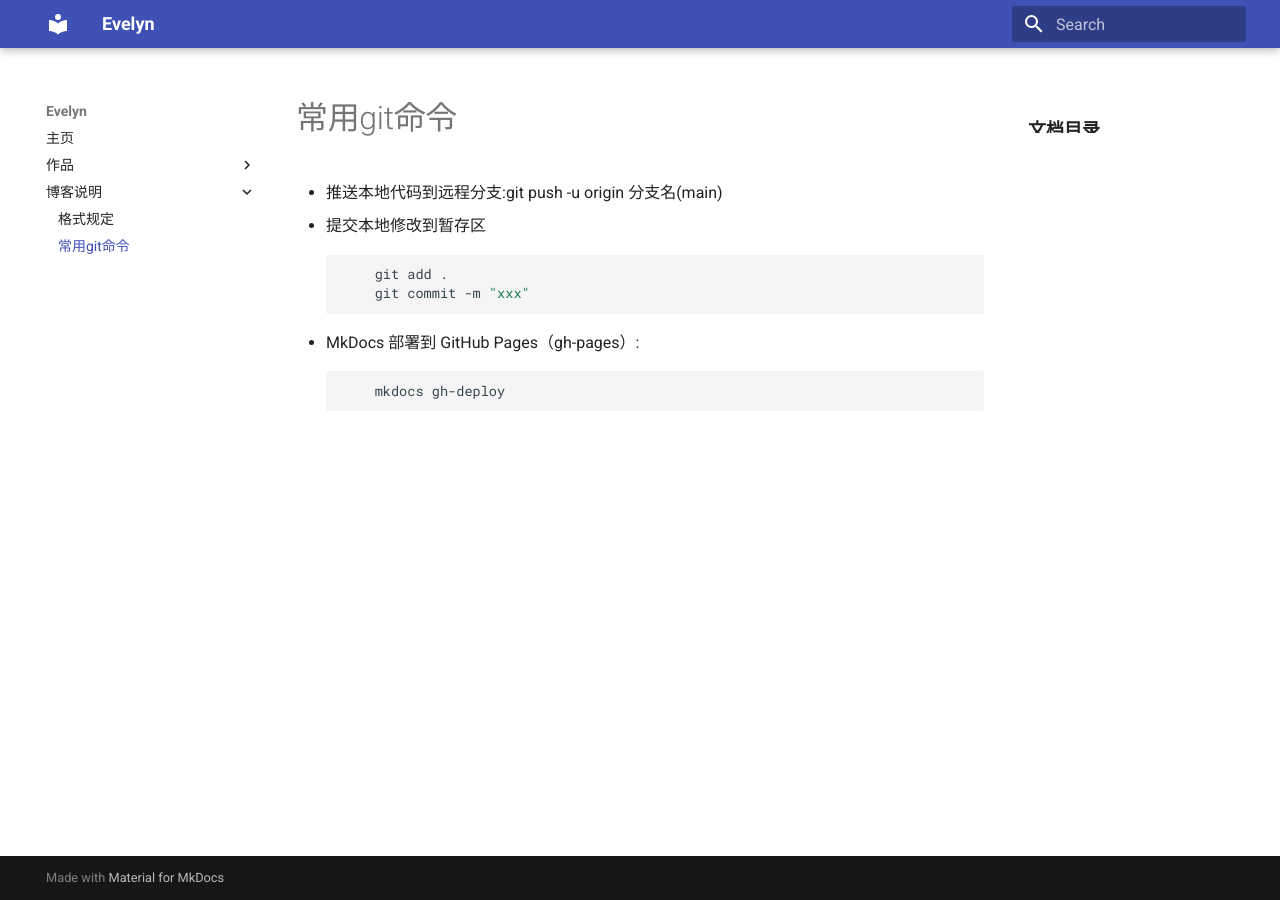
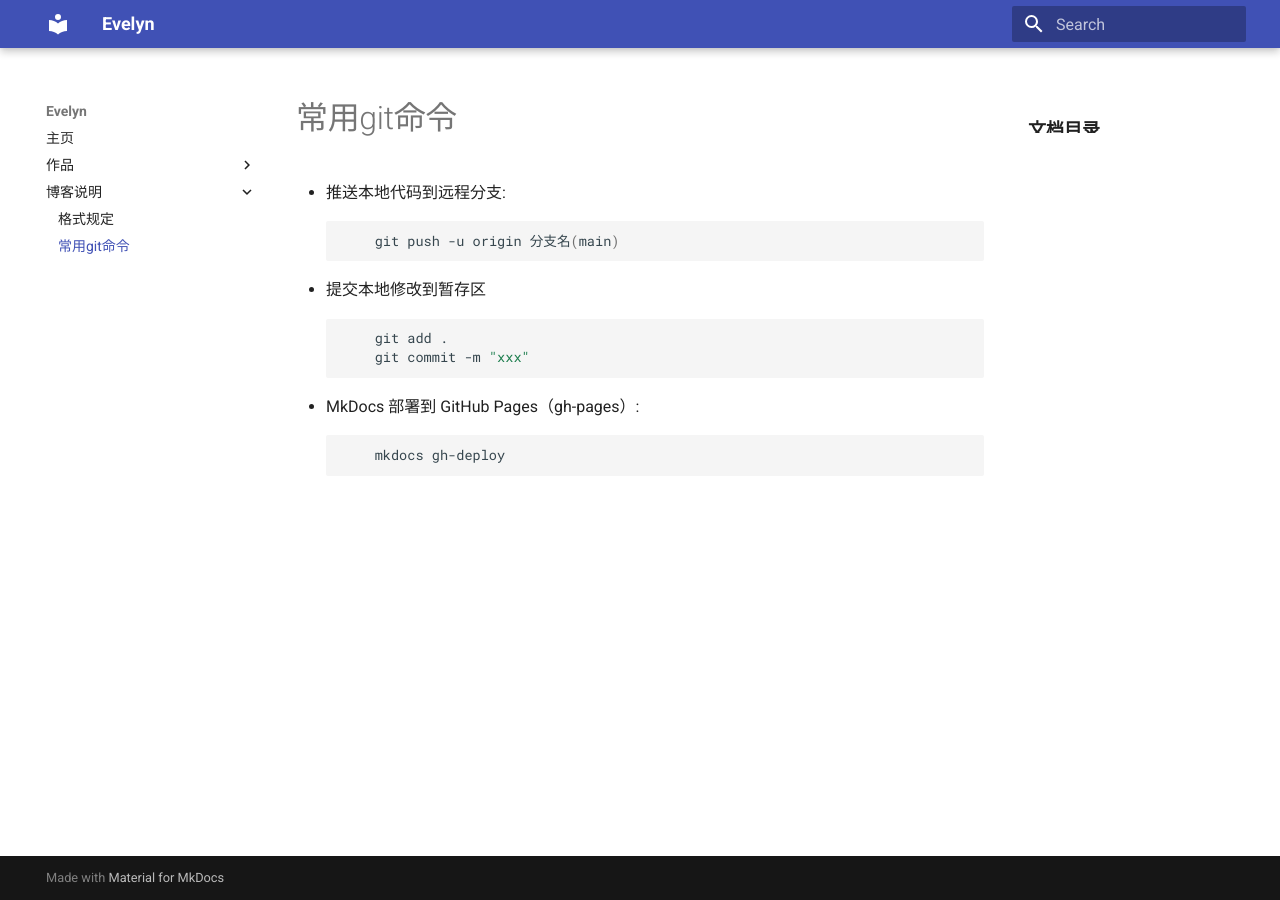
Before and after one commit to CoffeeCandy/Technical-Writer-Portfolio, an MkDocs documentation site: the page built from docs/about/git-command.md, in a window 1280 px wide. Built offline with MkDocs 1.6.1 and Material for MkDocs 9.7.7, drawn with Linux system fonts in a browser that asks for light colours.

````diff
--- a/docs/about/git-command.md
+++ b/docs/about/git-command.md
@@ -1,7 +1,10 @@
 # 常用git命令
 
 
-* 推送本地代码到远程分支:git push -u origin 分支名(main)
+* 推送本地代码到远程分支:
+```bash
+    git push -u origin 分支名(main)
+```
 * 提交本地修改到暂存区
 ```bash
     git add .
````
